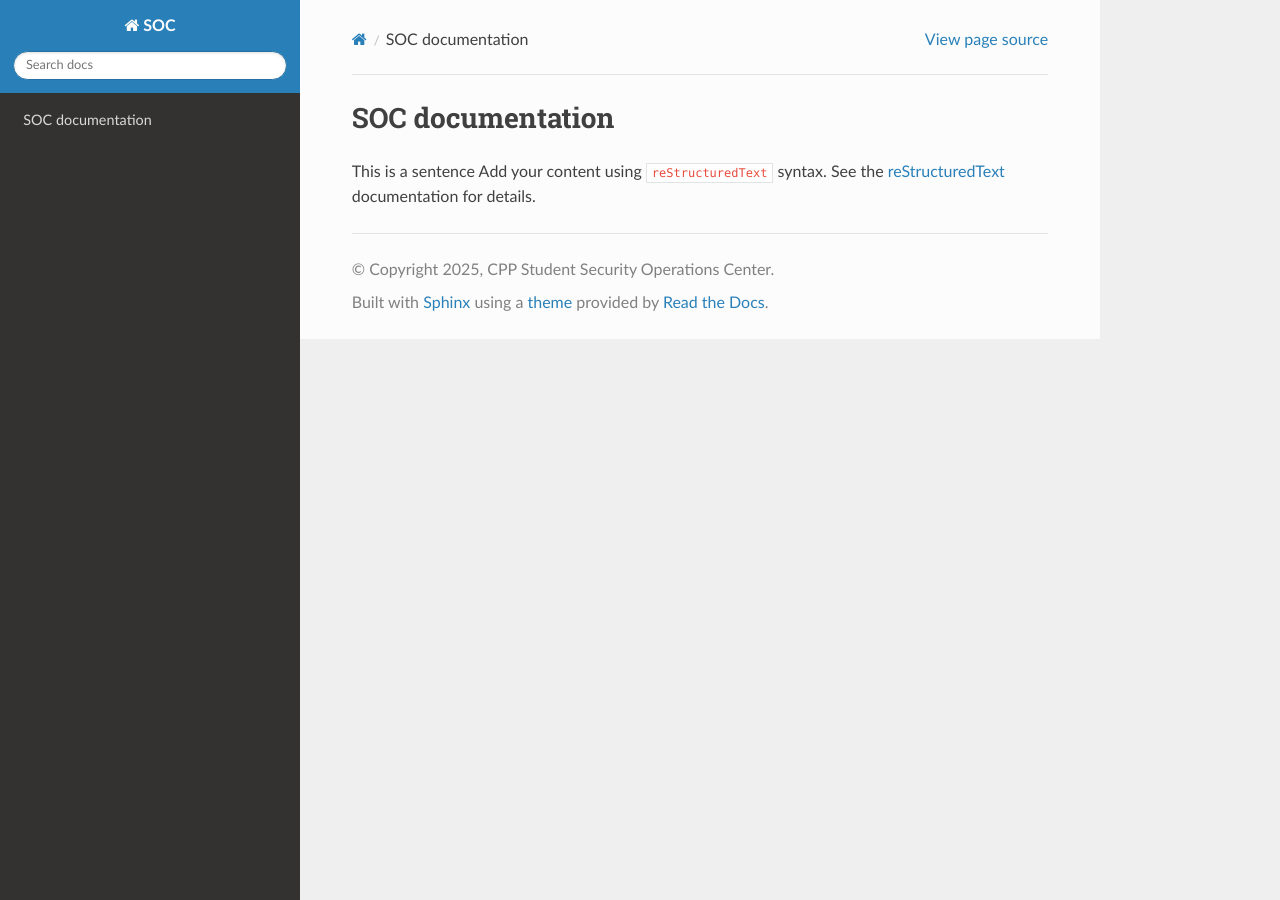
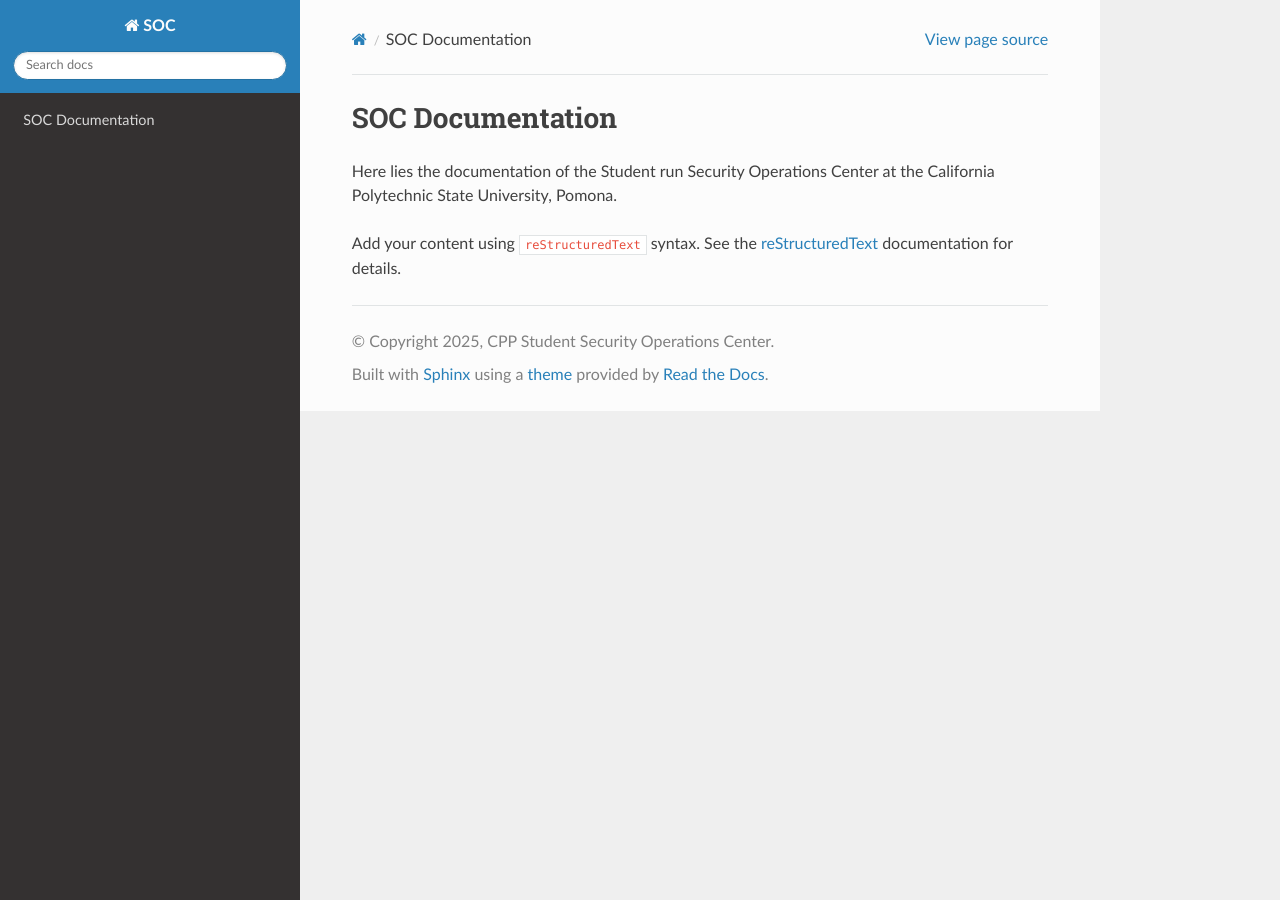
Before and after one commit to Sh0bra/SOC-Documentation, a Sphinx documentation site: the page built from source/index.rst, in a window 1280 px wide. Built offline with Sphinx 7.4.7 and the Read the Docs theme 3.1.0, drawn with Linux system fonts in a browser that asks for light colours.

Commit message:
Changed description

```diff
--- a/source/index.rst
+++ b/source/index.rst
@@ -3,10 +3,12 @@
    You can adapt this file completely to your liking, but it should at least
    contain the root `toctree` directive.
 
-SOC documentation
+SOC Documentation
 =================
 
-This is a sentence
+Here lies the documentation of the Student run Security Operations Center at the California Polytechnic State University, Pomona.
+
+
 Add your content using ``reStructuredText`` syntax. See the
 `reStructuredText <https://www.sphinx-doc.org/en/master/usage/restructuredtext/index.html>`_
 documentation for details.
```
Also changed, not shown: 6 other files.
